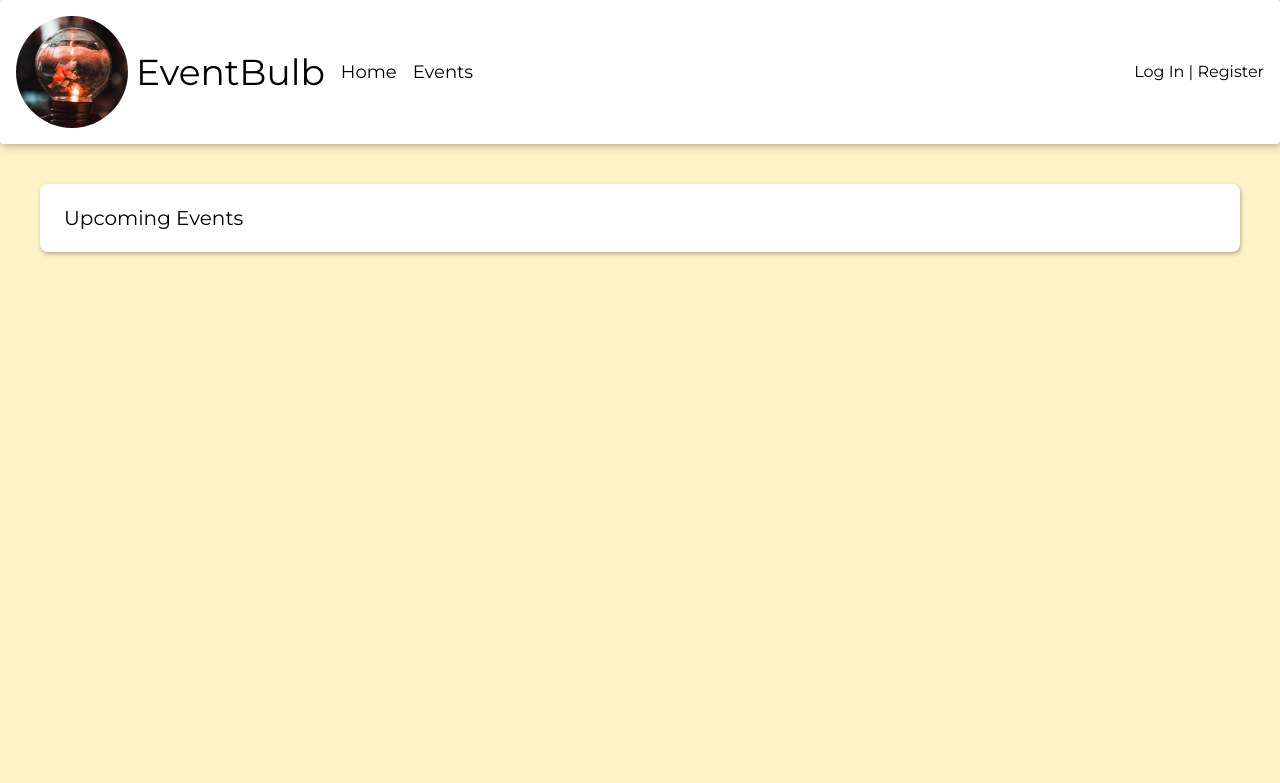
After one commit to matchey7/eventbulb, a Django app: template templates/events/list.html in a window 1280 px wide. The commit adds this page. Shown: the top 783 px of the page. Run offline with Django 4.2, Linux system fonts and the light colour scheme; the template is opened without the code that fills it, so the values that code supplies are empty; some libraries are stand-ins or nearby versions.

Commit message:
Code aligned with Week_5/Day_3

```diff
--- a/accounts/models.py
+++ b/accounts/models.py
@@ -2,7 +2,8 @@ from django.db import models
 from django.contrib.auth.models import User
 
 class UserProfile(models.Model):
-    user = models.OneToOneField(User, on_delete=models.CASCADE, related_name="profile")
+    user = models.OneToOneField(
+        User, on_delete=models.CASCADE, related_name="profile")
 
     def __str__(self):
         return self.user.username
--- a/eventbulb/urls.py
+++ b/eventbulb/urls.py
@@ -18,7 +18,7 @@ from django.urls import path, include
 
 urlpatterns = [
     path('', include('information.urls')),
+    path('accounts/', include('accounts.urls'))
     path('events/', include('events.urls')),
     path('admin/', admin.site.urls),
-    path('accounts/', include('accounts.urls'))
 ]
--- a/events/urls.py
+++ b/events/urls.py
@@ -2,6 +2,6 @@ from . import views
 from django.urls import path
 
 urlpatterns = [
-    path('details/', views.details, name="event_details"),
-    path('', views.events_list, name="events_list")
+    path('', views.list, name="events_list")
+    path('details/', views.details, name="events_details"),
 ]
--- a/static/css/style.css
+++ b/static/css/style.css
@@ -9,6 +9,7 @@
   --red: #FECACA;
   --red-accent: #FCA5A5;
 }
+
 body {
   background-color: var(--yellow);
   display: flex;
@@ -16,16 +17,20 @@ body {
   height: 100vh;
   font-family: 'Montserrat', Helvetica, Arial, sans-serif;
 }
+
 a {
   color: inherit;
   text-decoration: inherit;
 }
+
 h2 {
   font-size: 1.25rem;
 }
+
 h3 {
   font-size: 1.125rem;
 }
+
 .navbar {
   display: grid;
   grid-template-columns: 1fr 1fr;
@@ -35,10 +40,12 @@ h3 {
   padding: 1rem;
   box-shadow: var(--shadow)
 }
+
 .navbar > section {
   display: flex;
   align-items: center;
 }
+
 .navbar .logo {
   margin-right: 0.5rem;
   height: 7rem;
@@ -46,32 +53,41 @@ h3 {
   object-fit: cover;
   border-radius: 100%;
 }
+
 .site-heading {
   font-size: 1.5rem;
 }
+
 .navbar .site-heading {
   font-size: 2.25rem;
   margin-right: 1rem;
 }
+
 .navbar > .auth-nav {
   justify-self: flex-end;
 }
+
 .navbar nav > ul {
   display: flex;
   align-items: center;
 }
+
 .navbar nav > ul > li {
   margin-right: 1rem;
 }
+
 .navbar nav > ul > li > a, .navbar nav > ul > li > span {
   font-size: 1.125rem;
 }
+
 .logged-in-username {
   font-weight: bold;
 }
+
 .site-heading {
   font-size: 1.5rem;
 }
+
 main {
   margin: 1rem;
   padding: 1rem;
@@ -80,6 +96,7 @@ main {
   flex-grow: 1;
   flex-shrink: 1;
 }
+
 .card-background {
   background-color: var(--gray-light);
   padding: 0.5rem;
@@ -88,49 +105,58 @@ main {
   display: flex;
   flex-direction: column;
 }
+
 .card {
   margin: 0.5rem;
   padding: 1.5rem;
   background-color: white;
   border-radius: 0.5rem;
   box-shadow: var(--shadow-small);
-  display: flex;
-  align-items:start;
 }
+
 .wrap-content {
   align-items: flex-start;
   flex-grow: 0;
 }
+
 .filter-controls-form {
   display: flex;
   justify-content: space-between;
 }
+
 .filter-controls {
   display: flex;
   align-items: center;
   margin-right: 1.5rem;
 }
+
 .filter-controls > .input-group {
   margin-right: 1.5rem;
 }
+
 .filter-controls > .input-group > label {
   margin-right: 0.5rem;
 }
+
 .page-form > .input-group > label {
   margin: 0.5rem 0.5rem 0 0.5rem;
 }
+
 .page-form .button {
   margin: 0.5rem;
 }
+
 .page-form > .input-group > input {
   padding: 0.5rem;
   margin: 0.5rem;
 }
+
 input[type="text"], input[type="password"], textarea {
   padding: 0.5rem;
   background-color: var(--gray);
   border-radius: 0.5rem;
 }
+
 .button {
   padding: 1rem;
   border-radius: 0.5rem;
@@ -141,40 +167,50 @@ input[type="text"], input[type="password"], textarea {
   text-align: center;
   cursor: pointer;
 }
+
 .button.gray {
   background-color: var(--gray);
   border: 2px solid var(--gray-accent);
 }
+
 .button.red {
   background-color: var(--red);
   border: 2px solid var(--red-accent);
 }
+
 .button.red:hover {
   background-color: var(--red-accent);
 }
+
 .button.yellow {
   background-color: var(--yellow);
   border: 2px solid var(--yellow-accent);
 }
+
 .button.yellow:hover {
   background-color: var(--yellow-accent);
 }
+
 .half-width {
   justify-self: center;
   width: 50%;
 }
+
 .two-thirds-width {
   justify-self: center;
   width: 66.666666%;
 }
+
 .landing-text-container {
   display: flex;
   flex-grow: 1;
 }
+
 .landing-controls {
   display: flex;
   justify-content: center;
 }
+
 .landing-image {
   border-radius: 100%;
   height: 15rem;
@@ -183,13 +219,16 @@ input[type="text"], input[type="password"], textarea {
   margin-right: 1.5rem;
   object-fit: cover;
 }
+
 .landing-text {
   align-self: start;
   flex-shrink: 1;
 }
+
 .cols-2 {
   grid-template-columns: 1fr 1fr;
 }
+
 .card.event {
   margin: 0.25rem;
   padding: 0.5rem;
@@ -199,6 +238,7 @@ input[type="text"], input[type="password"], textarea {
   display: flex;
   align-items: start;
 }
+
 .event-image {
   background-color: var(--gray);
   object-fit: cover;
@@ -206,9 +246,11 @@ input[type="text"], input[type="password"], textarea {
   height: 10rem;
   margin-right: 0.5rem;
 }
+
 .event > .event-info {
   flex-grow: 1;
 }
+
 .event > .event-controls {
   flex-shrink: 1;
   align-self: center;
@@ -216,56 +258,57 @@ input[type="text"], input[type="password"], textarea {
   display: flex;
   flex-direction: column;
 }
+
 .event-title {
   font-size: 2rem;
 }
+
 .event-details > .event-info {
   margin-bottom: 0.5rem;
 }
+
 .event-details .event-header {
   display: flex;
   align-items: center;
   justify-content: space-between;
 }
+
 .event-details .event-cost {
   font-size: 1.125rem;
 }
+
 .review-form {
   display: flex;
   flex-direction: column;
   align-items: flex-start;
 }
+
 .review-form .input-group {
   display: grid;
   grid-template-columns: 1fr;
   margin-bottom: 1rem;
   flex-grow: 1;
 }
+
 .review-form button {
   justify-self: flex-end;
 }
+
 .review-form .rating-group {
   display: grid;
   grid-template-columns: repeat(5, 1fr);
   column-gap: 1rem;
 }
+
 .review-form .rating-group > label {
   align-self: flex-end;
 }
+
 .review-form .rating-group > input {
   align-self: flex-start;
 }
+
 .reviews-scroller {
   max-height: 500px;
   overflow-y: scroll;
 }
-.flex-row {
-  display: flex;
-  align-items: center;
-}
-.search-bar {
-  display: grid;
-  grid-template-columns: 1fr 1fr 1fr 1fr;
-  grid-template-areas:
-  ''
-}
--- a/templates/base.html
+++ b/templates/base.html
@@ -47,7 +47,7 @@
       </header>
 
       {% block content %}
-        {% comment %} landing page {% endcomment %}
       {% endblock content %}
+
 </body>
 </html>
--- /dev/null
+++ b/templates/events/list.html
@@ -0,0 +1,27 @@
+{% extends 'base.html' %}
+{% load static %}
+
+{% block content %}
+  <main>
+    <section id=""event-list class=""card-background>
+      <section class="card">
+        <h2>Upcoming Events</h2>
+      </section>
+      <ul class="events-list">
+        {% for event in events %}
+          <li class="card event">
+            <img class="event-image" src="{% static 'images/image_placeholder.jpg' %}" alt="">
+            <div class="event-info">
+              <h2>{{ event.title}}</h2>
+              <h3>{{ event.datetime }} | £{{ event.cost }}</h3>
+              <p>{{ event.description }}</p>
+            </div>
+            <div class="event-controls">
+              <a href="{% url 'events_details' %}" class="button gray">Details</a>
+            </div>
+          </li>
+        {% endfor %}
+      </ul>
+    </section>
+  </main>
+{% endblock %}
--- a/templates/information/home.html
+++ b/templates/information/home.html
@@ -1,5 +1,6 @@
 {% extends 'base.html' %}
 {% load static %}
+
   {% block content %}
   <main class="wrap-content">
     <div class="card-background two-thirds-width">
@@ -12,7 +13,7 @@
         Lorem ipsum dolor sit, amet consectetur adipisicing elit. Rem vero reprehenderit eius exercitationem consequuntur repellendus, possimus, fugiat quidem itaque, recusandae nam ut magni pariatur aliquid illo.</p>
       </section>
       <section class="card landing-controls">
-        <a class="button yellow" href="#">EVENTS! EVENTS! EVENTS!</a>
+        <a class="button yellow" href="{% url 'events_list' %}">EVENTS! EVENTS! EVENTS!</a>
       </section>
     </div>
   </main>
```
Also changed, not shown: events/views.py (+6 -3 lines), templates/events/details.html (+4 -3 lines), templates/events/events_list.html (deleted, +0 -50 lines).
